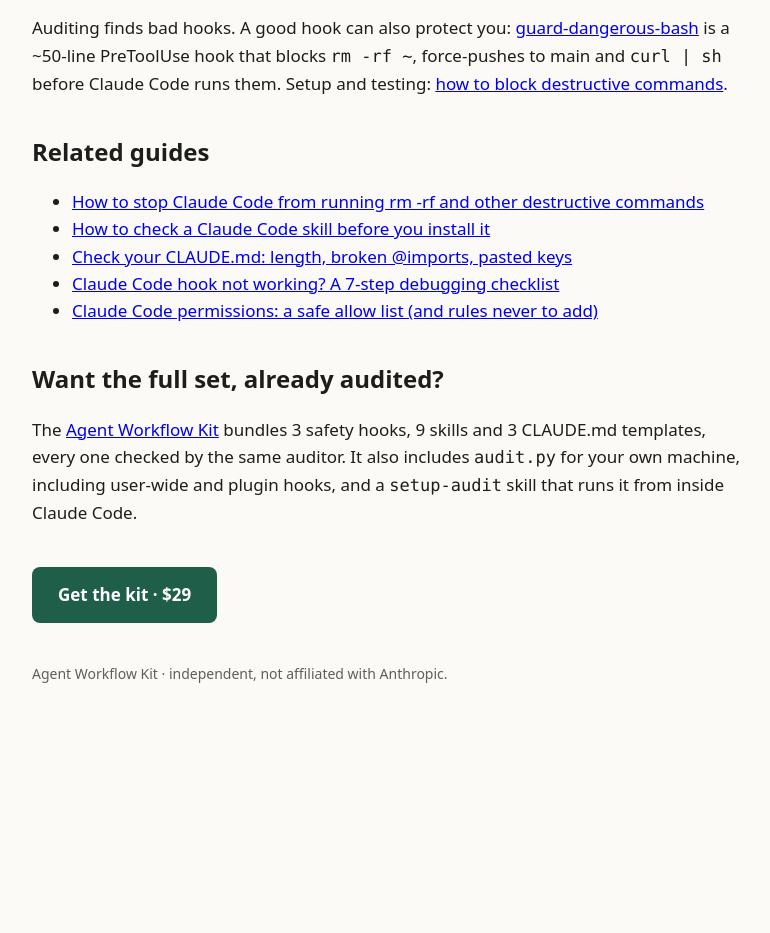
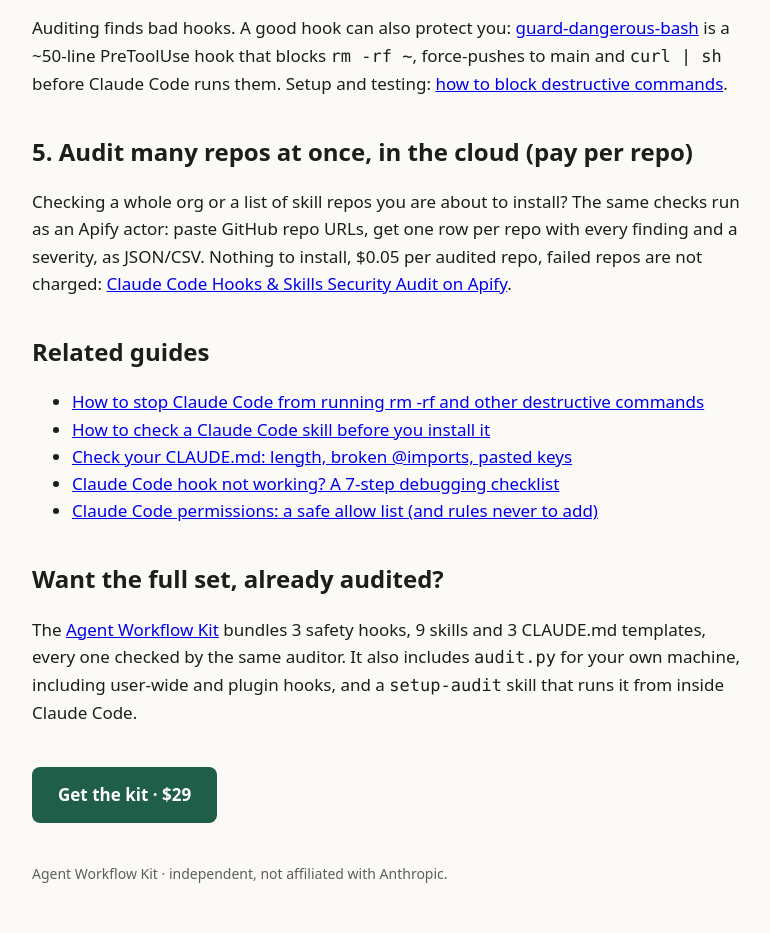
Before and after one commit to issea1015/agent-workflow-kit, a plain HTML site: page docs/guides/audit-claude-code-hooks.html in a window 1280 px wide. Shown: the part 2065-2998 px from the top of the page, without its empty margins (194-964 px from the left). Before the commit the page ends 2814 px from the top, so only its background shows below. Drawn offline with Linux system fonts and the light colour scheme.

Commit message:
Link the Apify audit actor from landing and audit guide
Co-Authored-By: Claude Opus 5.5 <noreply@anthropic.com>
Claude-Session: https://claude.ai/code/session_01VhBB2TVqsYYusLjjYXp3h1

```diff
--- a/docs/guides/audit-claude-code-hooks.html
+++ b/docs/guides/audit-claude-code-hooks.html
@@ -84,6 +84,9 @@ audited 2 hook command(s) in 1 file(s): FAIL (2 high, 0 other)</code></pre>
 <h2>4. Block the worst commands before they run (free)</h2>
 <p>Auditing finds bad hooks. A good hook can also protect you: <a href="https://github.com/issea1015/guard-dangerous-bash">guard-dangerous-bash</a> is a ~50-line PreToolUse hook that blocks <code>rm -rf ~</code>, force-pushes to main and <code>curl | sh</code> before Claude Code runs them. Setup and testing: <a href="block-dangerous-commands-claude-code.html">how to block destructive commands</a>.</p>
 
+<h2>5. Audit many repos at once, in the cloud (pay per repo)</h2>
+<p>Checking a whole org or a list of skill repos you are about to install? The same checks run as an Apify actor: paste GitHub repo URLs, get one row per repo with every finding and a severity, as JSON/CSV. Nothing to install, $0.05 per audited repo, failed repos are not charged: <a href="https://apify.com/issea1015/agent-config-audit">Claude Code Hooks &amp; Skills Security Audit on Apify</a>.</p>
+
 <h2>Related guides</h2>
 <ul>
   <li><a href="block-dangerous-commands-claude-code.html">How to stop Claude Code from running rm -rf and other destructive commands</a></li>
```
Also changed, not shown: docs/index.html (+1 -0 lines).
